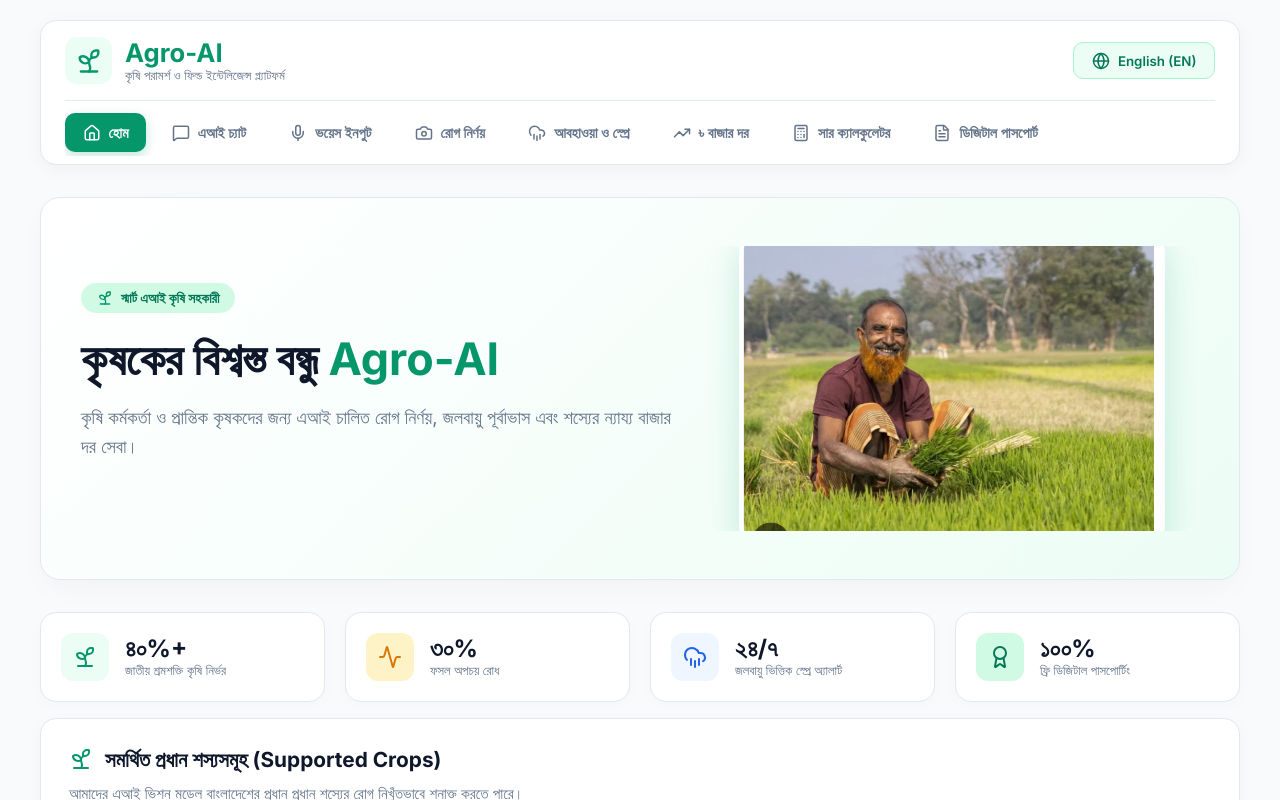
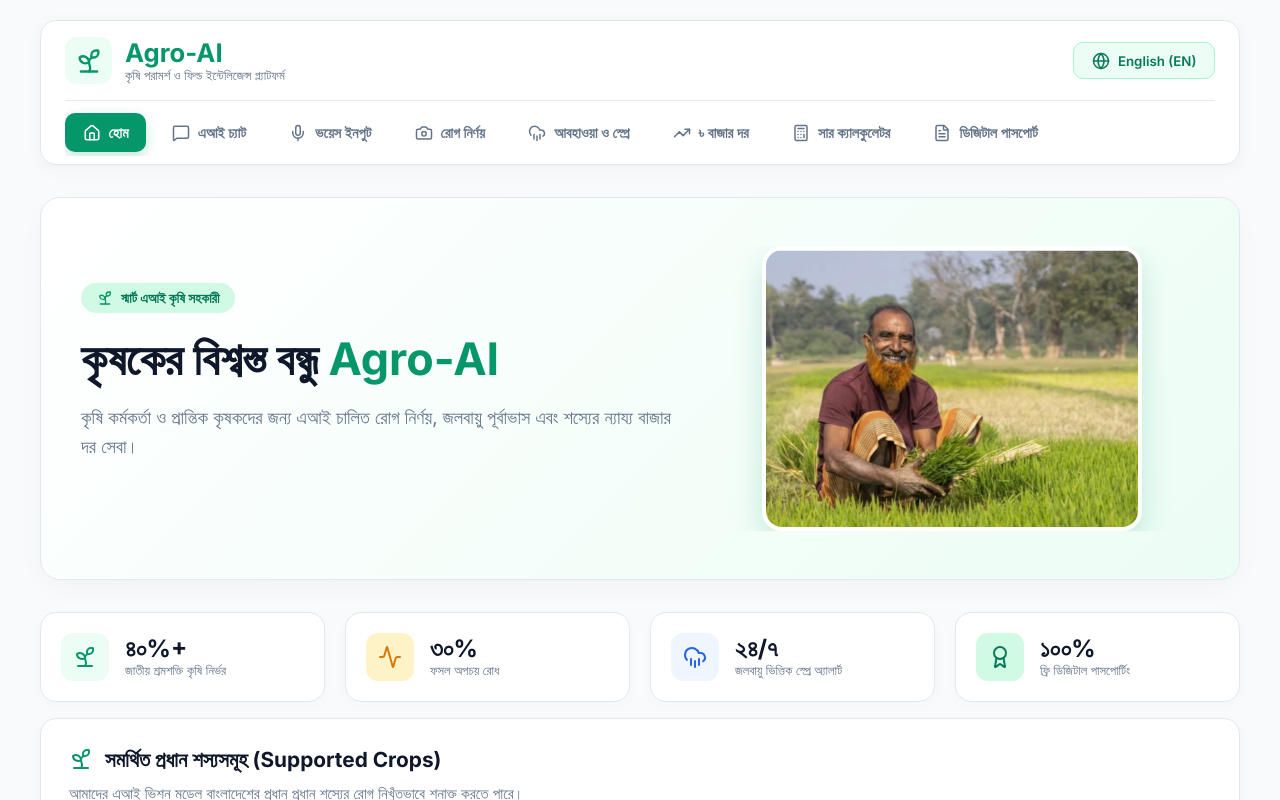
Before and after one commit to sabrinamaimon/agro-ai, a React app in the folder frontend/: page / in a window 1280 px wide. Shown: the top 800 px of the page. Built offline with nearby package versions, Linux system fonts and the light colour scheme; no server answers; the HTML template or start-up script is replaced by a standard one.

Commit message:
feat: replace farmer photo with clean watermark-free user attachment

```diff
--- a/frontend/src/App.css
+++ b/frontend/src/App.css
@@ -186,7 +186,6 @@ body {
   border-radius: 20px;
   box-shadow: 0 12px 30px rgba(5, 150, 105, 0.2);
   border: 4px solid #FFFFFF;
-  transform: scale(1.12);
 }
 
 .floating-hero-badge {
```
Also changed, not shown: frontend/src/assets/farmer.png.
